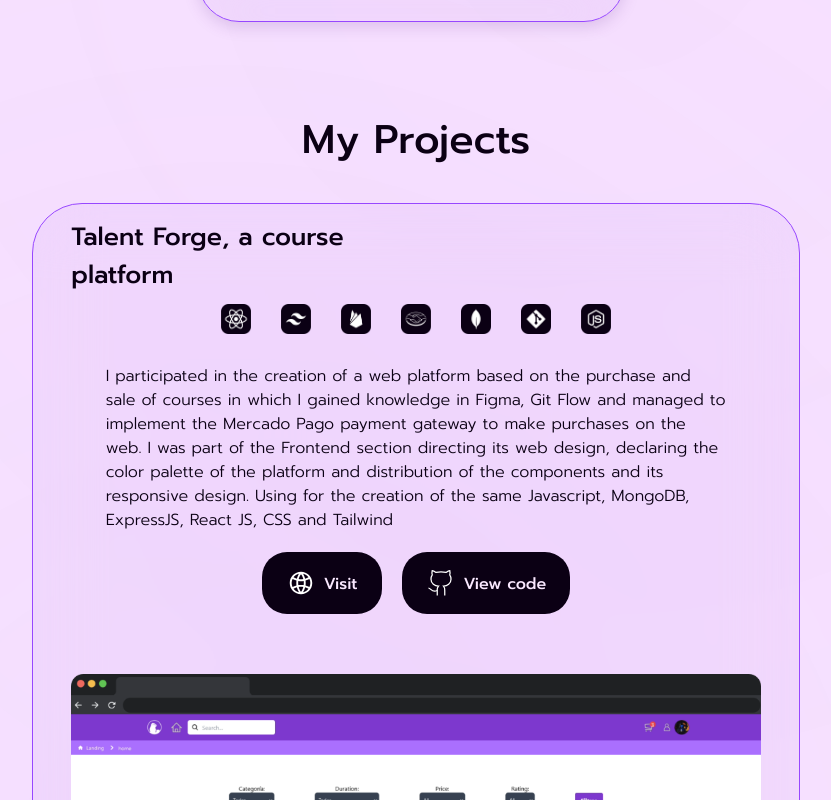
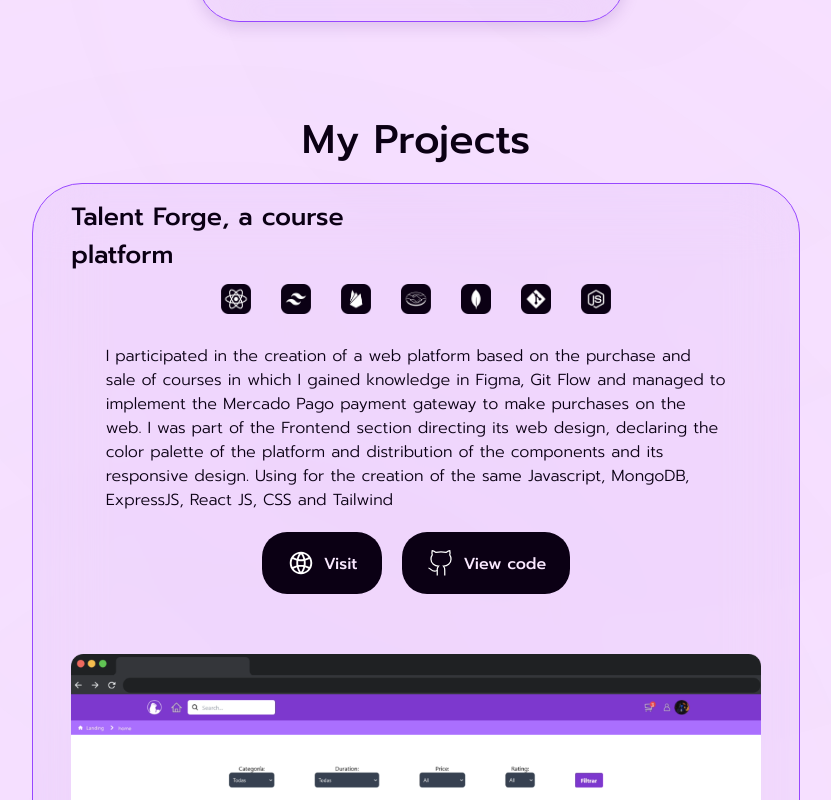
Before and after one commit to ERehbani/Portfolio-ERehbani, a Next.js app: page /projects in a window 1280 px wide. Shown: the top 800 px of the page, without its empty margins (224-1055 px from the left). Built offline with nearby package versions, Linux system fonts and the light colour scheme.

Commit message:
final details

```diff
--- a/src/app/projects/page.jsx
+++ b/src/app/projects/page.jsx
@@ -9,7 +9,7 @@ function Projects() {
       <div className="">
         <h2 className="secondary-title h-28 flex text-7xl text-center font-medium mt-20 justify-center" id="projects">My Projects</h2>
       </div>
-      <div className="mt-10">
+      <div className="">
         <div className="square-show">
           <div className='info-show'>
             <h2 className="title-show flex">Talent Forge, a course platform </h2>
```
